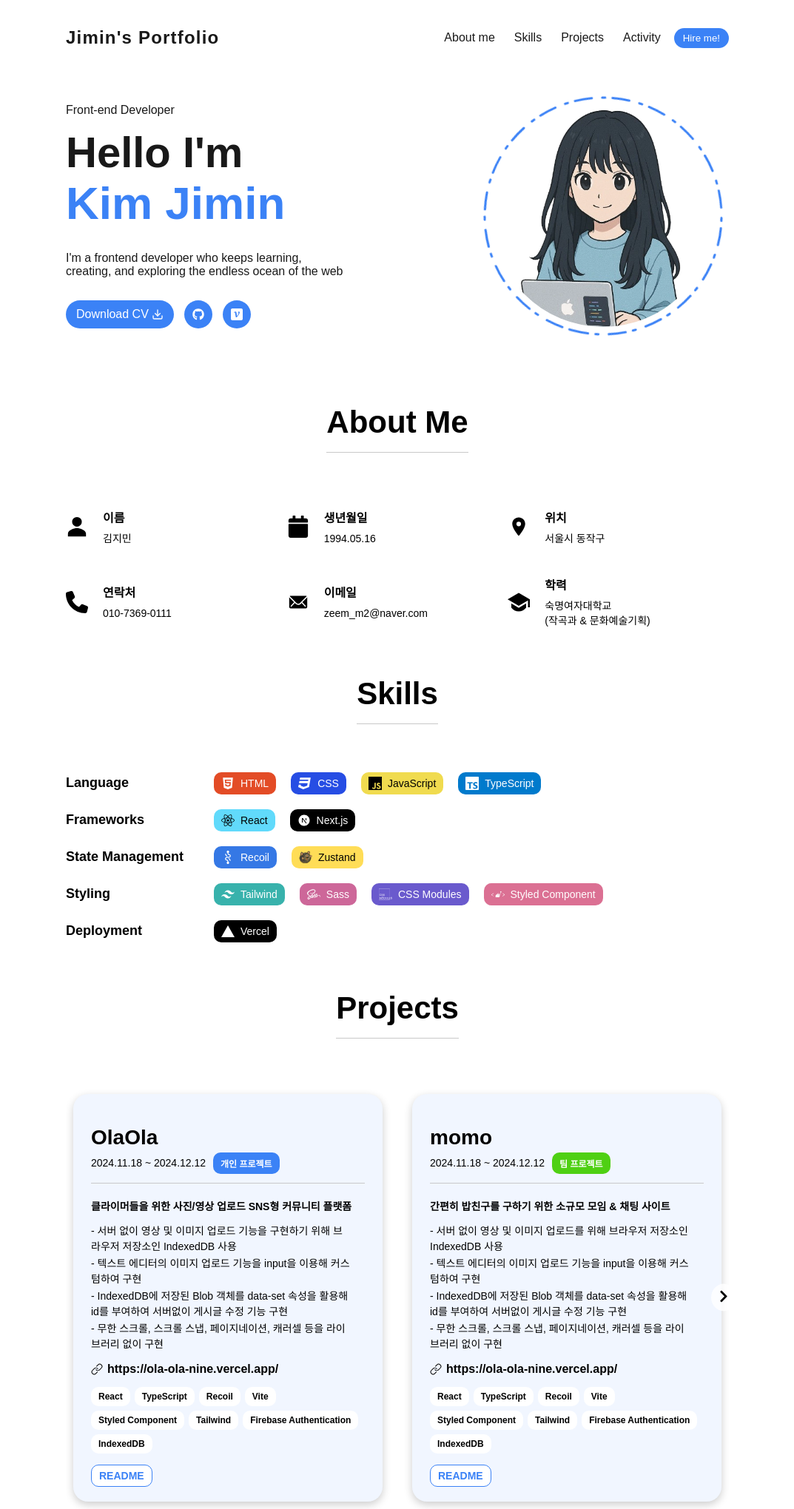
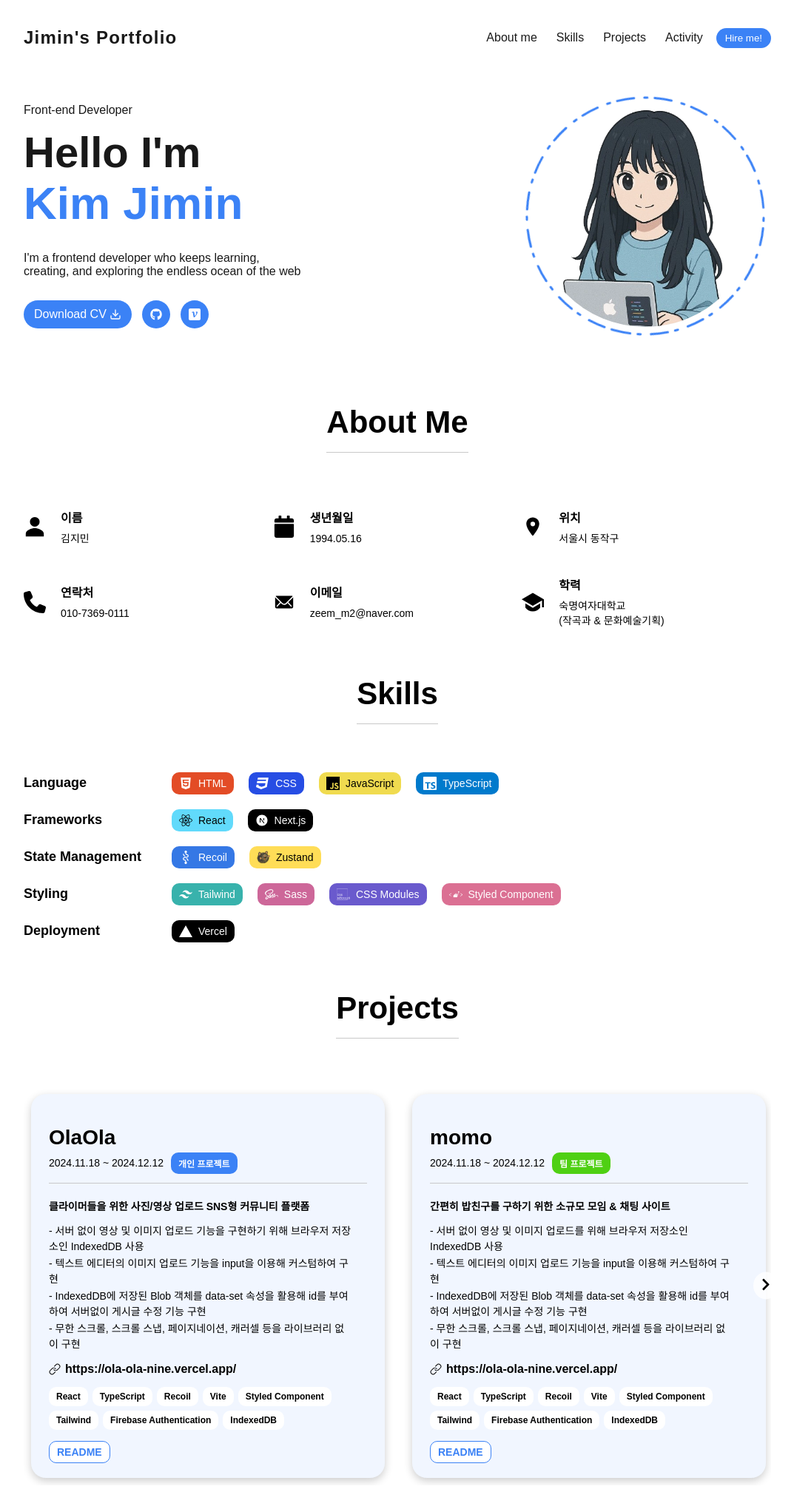
Before and after one commit to wlals4264/bluemin-portfolio, a Next.js app: page / in a window 1280 px wide. Shown: the whole page at 74% size, without its empty margins (103-1176 px from the left). Built offline with nearby package versions, Linux system fonts and the light colour scheme; a web font is replaced by a local one.

Commit message:
Design: 전체적인 스타일링 조절

```diff
--- a/src/styles/Home.scss
+++ b/src/styles/Home.scss
@@ -1,4 +1,4 @@
 .home-wrapper {
-  width: 100%;
-  min-height: 100vh;
+  width: 1010px;
+  margin: auto;
 }
--- a/src/styles/components/Header.scss
+++ b/src/styles/components/Header.scss
@@ -1,11 +1,13 @@
 .header-container {
-  width: 100%;
+  width: 1010px;
+  margin: auto;
   min-height: 62px;
   display: flex;
   justify-content: space-between;
   align-items: center;
   padding: 20px 0px;
   z-index: 2;
+
   font-family: var(--font-poesen-one);
   color: #191919;
 
--- a/src/styles/components/ProjectCard.scss
+++ b/src/styles/components/ProjectCard.scss
@@ -4,8 +4,8 @@
   border-radius: 20px;
   padding: 20px 24px;
   box-shadow: 0 4px 12px rgba(0, 0, 0, 0.2);
-  min-width: min-content;
-  height: max-content;
+  min-width: 430px;
+
   margin: 10px;
 
   font-family: var(--font-nanum-gothic-coding);
--- a/src/styles/components/Projects.scss
+++ b/src/styles/components/Projects.scss
@@ -1,7 +1,15 @@
+.projects-container {
+  margin: auto;
+  width: 100%;
+
   .projects-carousel-wrapper {
     position: relative;
     margin-bottom: 30px;
     overflow: visible;
+
+    .swiper {
+      width: 1010px;
+    }
 
     .nav-button {
       position: absolute;
@@ -27,3 +35,4 @@
       }
     }
   }
+}
--- a/src/styles/globals.scss
+++ b/src/styles/globals.scss
@@ -1,8 +1,11 @@
 body {
   margin: auto;
-  width: 70dvw;
+  width: 100dvw;
   height: 100dvh;
   box-sizing: border-box;
+  display: flex;
+  flex-direction: column;
+  align-items: center;
 }
 
 a {
```
Lines whose indentation alone changed are shown as unchanged.
